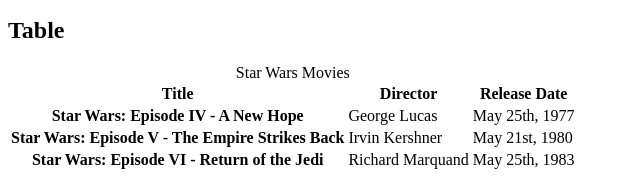
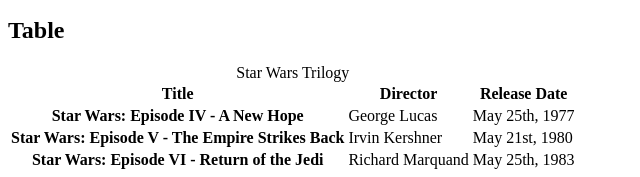
Before and after one commit to AhmedAlshahrani1/holbertonschool-web_front_end, a plain HTML site: page html_advanced/33-styleguide.html in a window 1280 px wide. Shown: the part 1593-1770 px from the top of the page, 0-640 px from the left. Drawn offline with Linux system fonts and the light colour scheme.

```diff
--- a/html_advanced/33-styleguide.html
+++ b/html_advanced/33-styleguide.html
@@ -116,7 +116,7 @@
           <h2>Table</h2>
         </header>
         <table>
-          <caption>Star Wars Movies</caption>
+          <caption>Star Wars Trilogy</caption>
           <thead>
             <tr>
               <th scope="col">Title</th>
```
